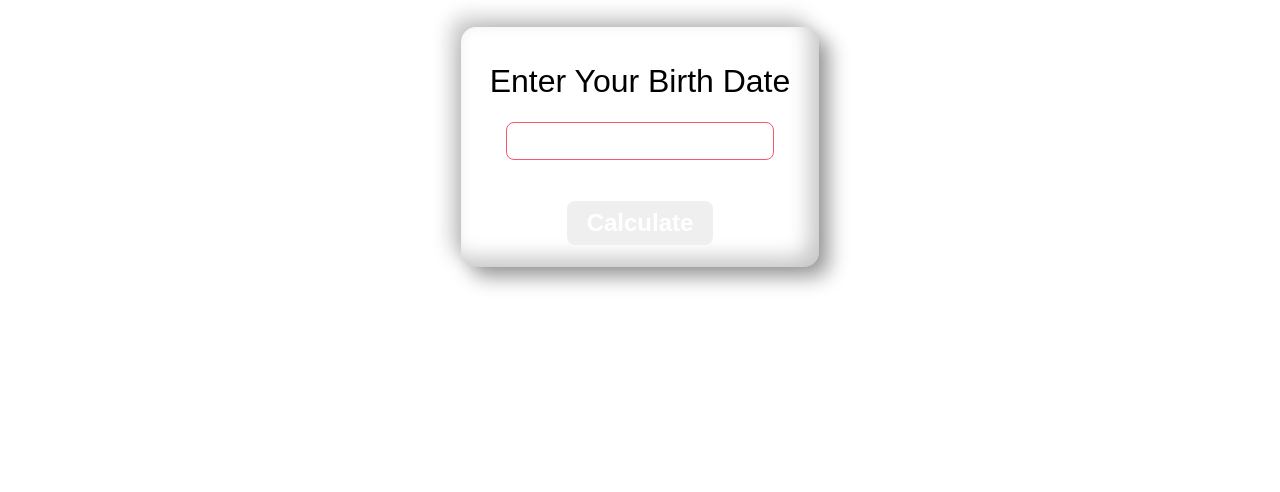
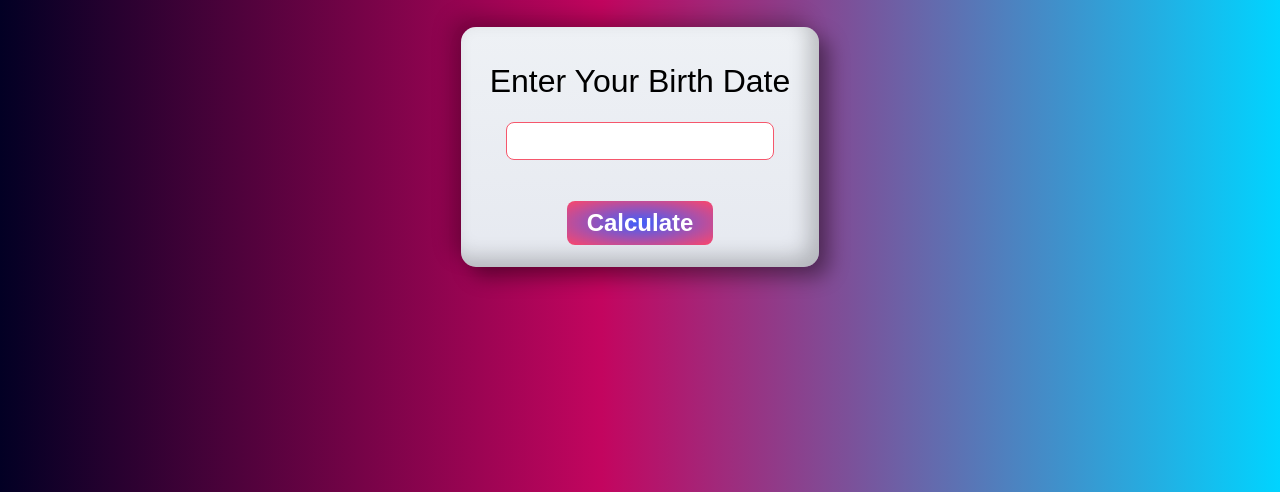
Before and after one commit to civic-coder-guy/Projects, a plain HTML site: page Age_Calculator/index.html in a window 1280 px wide. Shown: the part 308-800 px from the top of the page. Drawn offline with Linux system fonts and the light colour scheme.

Commit message:
Update styles.css

```diff
--- a/Age_Calculator/styles.css
+++ b/Age_Calculator/styles.css
@@ -10,16 +10,14 @@ body {
     justify-content: center;
     align-items: center;
     flex-direction: column;
-    background-image: linear-gradient (120deg, #F093FB 0%, #F5576C 100%);
+    background-image: linear-gradient(90deg, #020024 0%, #C3055F 47%, #00D4FF 100%);
 }
 
 .container {
-    background-image: linear-gradient (to top, #E6E9F0 0%, #EEF1F5 100%);
+    background-image: linear-gradient(to top, #E6E9F0 0%, #EEF1F5 100%);
     width: 28%;
     min-height: 30%;
-    box-shadow: 10px 10px 20px rgba(0, 0, 0, 0.399),
-    inset -10px -10px 20px rgba(0, 0, 0, 0.214),
-    -10px -10px 20px rgba(0, 0, 0, 0.214);
+    box-shadow: 10px 10px 20px rgba(0, 0, 0, 0.399), inset -10px -10px 20px rgba(0, 0, 0, 0.214), -10px -10px 20px rgba(0, 0, 0, 0.214);
     padding: 40px, 60px;
     display: flex;
     flex-direction: column;
@@ -64,7 +62,7 @@ button {
     border: none;
     transition: 0.4s;
     color: #FFF;
-    background-image: linear-gradient (120deg, #F093FB 0%, #F5576C 100%);
+    background-image: radial-gradient(#3F5EFB 0%, #FC466B 100%);
 }
 
 button:hover {
@@ -74,7 +72,7 @@ button:hover {
 
 p {
     margin-top: 40px;
-    color: white:
+    color: white;
     background-color: #000000;
     padding: 8px 30px;
     font-size: 1.3rem;
```
